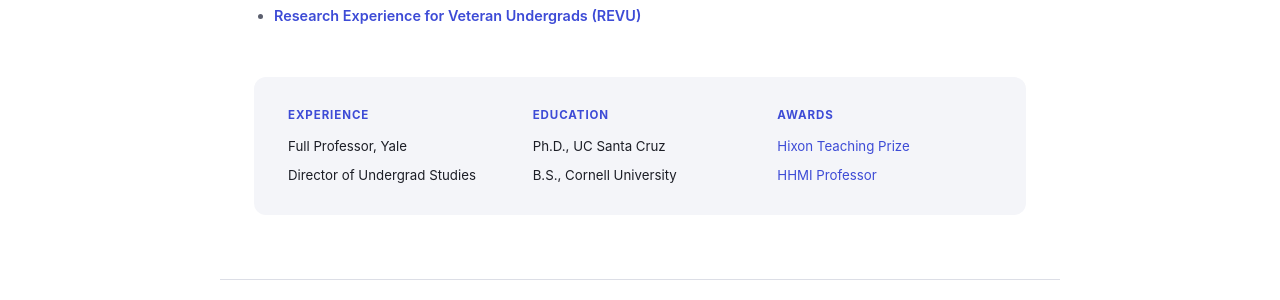
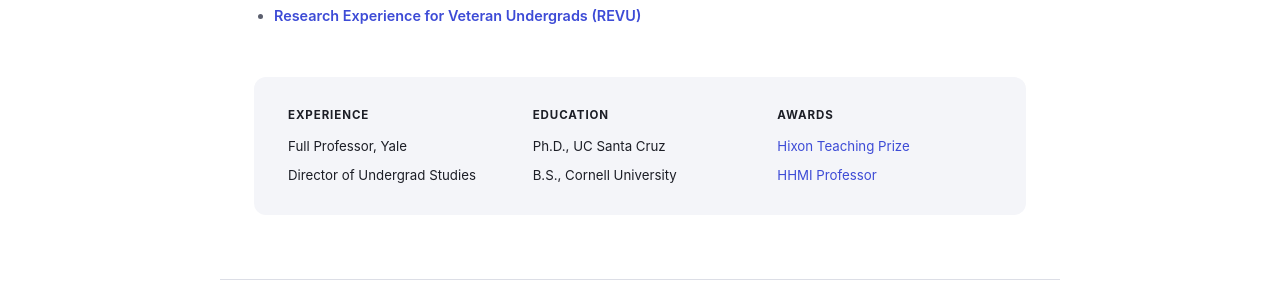
Before and after one commit to geha-group/geha-group.github.io, a Jekyll site: the page mgeha/index.html, which Jekyll copies as it is, in a window 1280 px wide. Shown: the part 1187-1487 px from the top of the page. Built offline with Jekyll 4.4.1, drawn with Linux system fonts in a browser that asks for light colours.

Commit message:
Change CV snapshot labels (Experience/Education/Awards) to ink color
They aren't links, so shouldn't share the link accent color.

```diff
--- a/mgeha/css/style.css
+++ b/mgeha/css/style.css
@@ -79,7 +79,7 @@ ul.plain a{ color:var(--accent); font-weight:600; }
 
 /* ---- CV grid ---- */
 .cv-grid{ display:grid; grid-template-columns:repeat(3, 1fr); gap:30px; background:var(--panel); border-radius:12px; padding:30px 34px; align-items:start; }
-.cv-grid h4{ font-size:.72rem; text-transform:uppercase; letter-spacing:.08em; color:var(--accent); margin:0 0 12px; }
+.cv-grid h4{ font-size:.72rem; text-transform:uppercase; letter-spacing:.08em; color:var(--ink); margin:0 0 12px; }
 .cv-grid ul{ list-style:none; padding:0; margin:0; display:flex; flex-direction:column; gap:9px; }
 .cv-grid li{ font-size:.83rem; color:var(--ink); line-height:1.5; }
 .cv-grid .yr{ color:var(--soft); margin-right:6px; }
```
